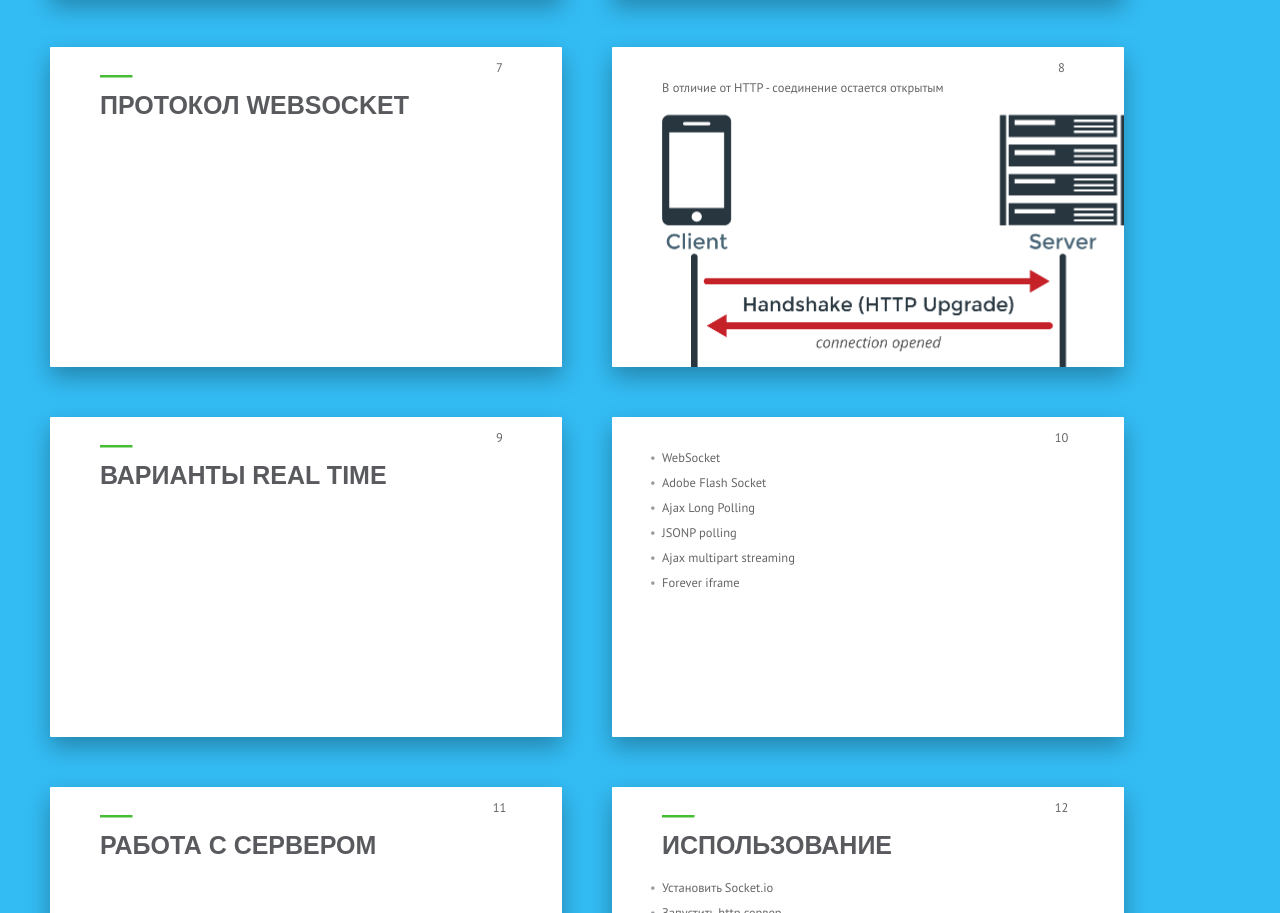
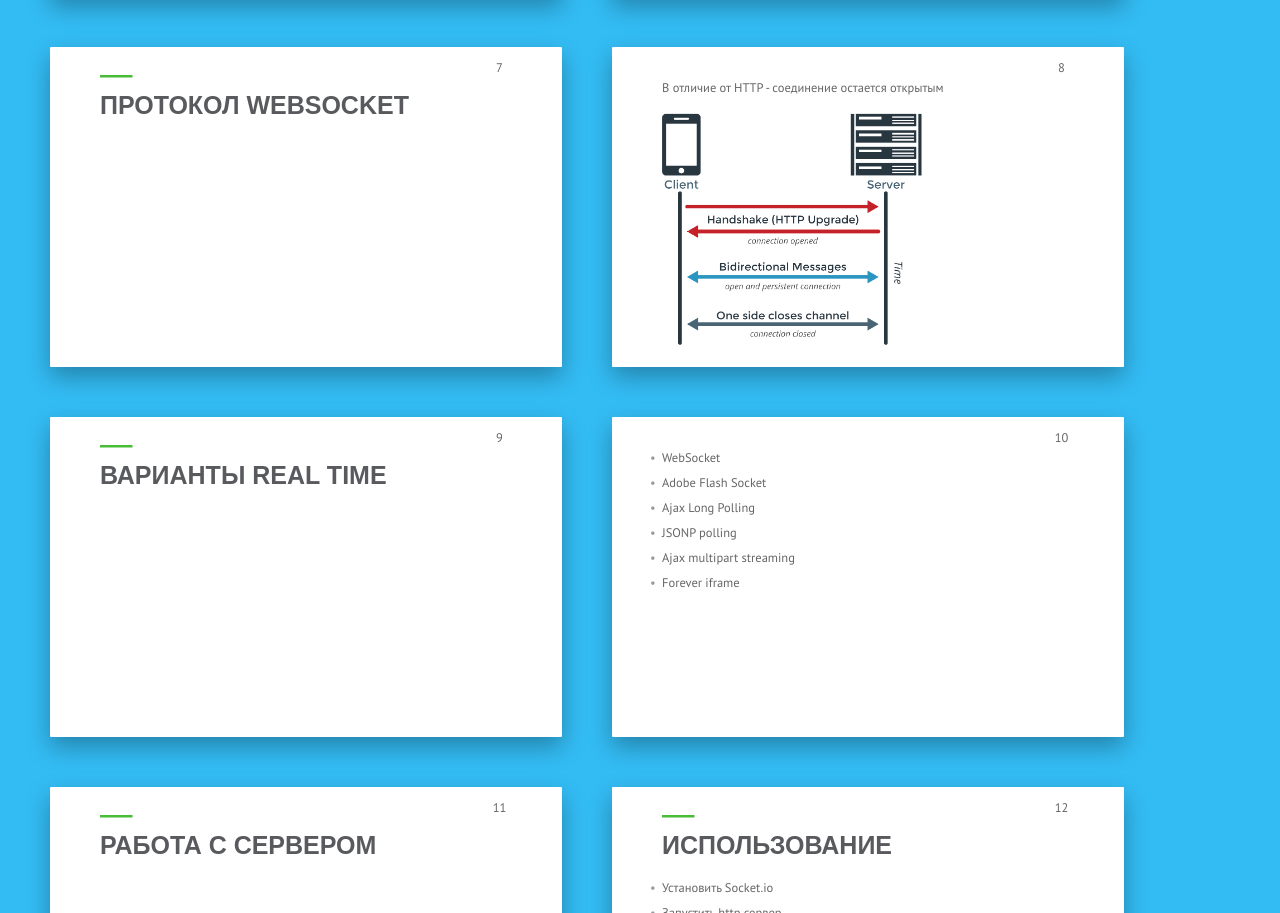
Before and after one commit to konstantinzolotarev/lecture_socket_io, a plain HTML site: page index.html in a window 1280 px wide. Shown: the part 1287-2200 px from the top of the page. Drawn offline with nearby package versions, Linux system fonts and the light colour scheme; a web font is replaced by a local one.

Commit message:
Update 2016-08-31T10:25:50.425Z

```diff
--- a/index.html
+++ b/index.html
@@ -70,7 +70,7 @@
 	</section>
 	<section class="slide">
 		<p>В отличие от HTTP - cоединение остается открытым</p>
-		<img src="images/websocket.png" alt="">
+		<img src="images/websocket.png" height="80%" alt="">
 	</section>
 	<section class="slide chapter" id="transports">
 		<h2>Варианты Real Time</h2>
```
